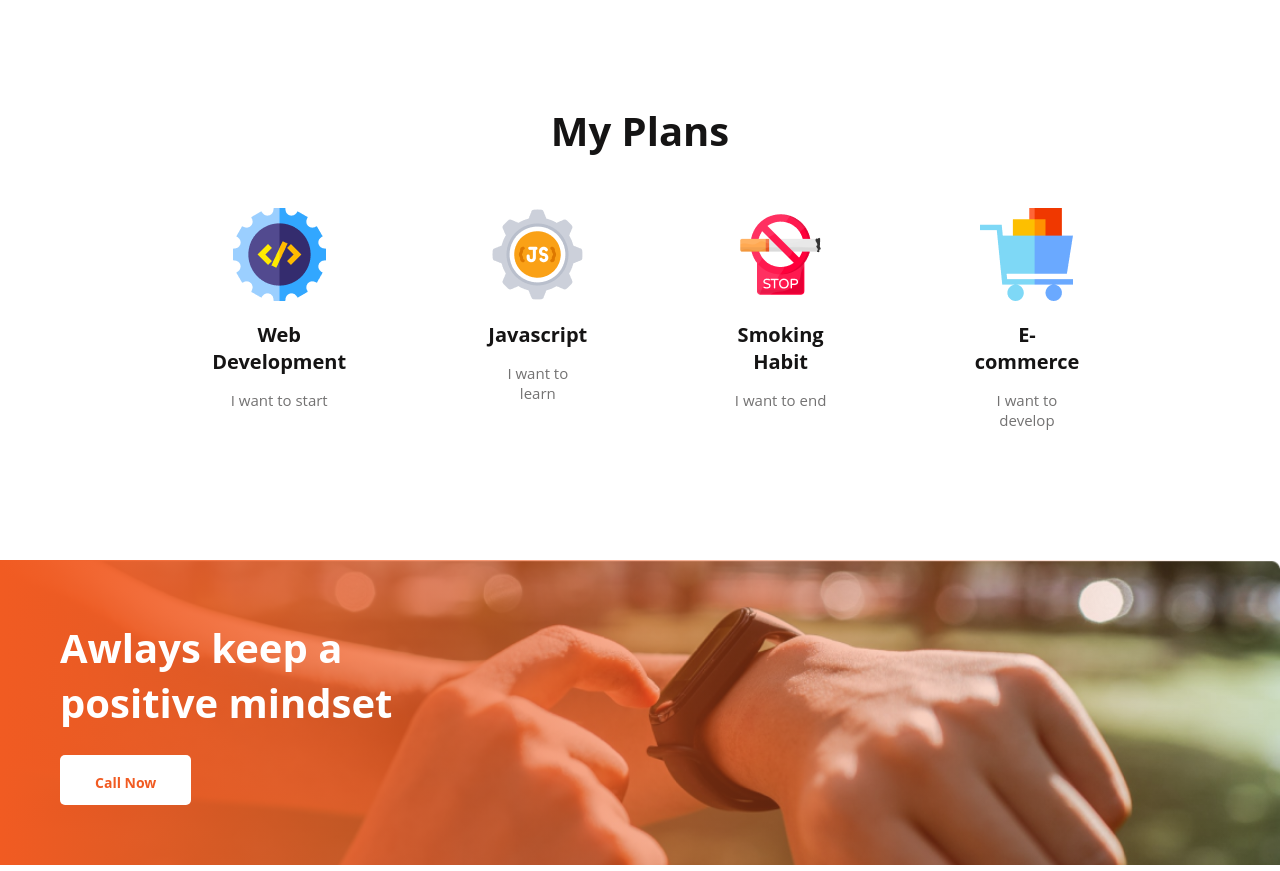
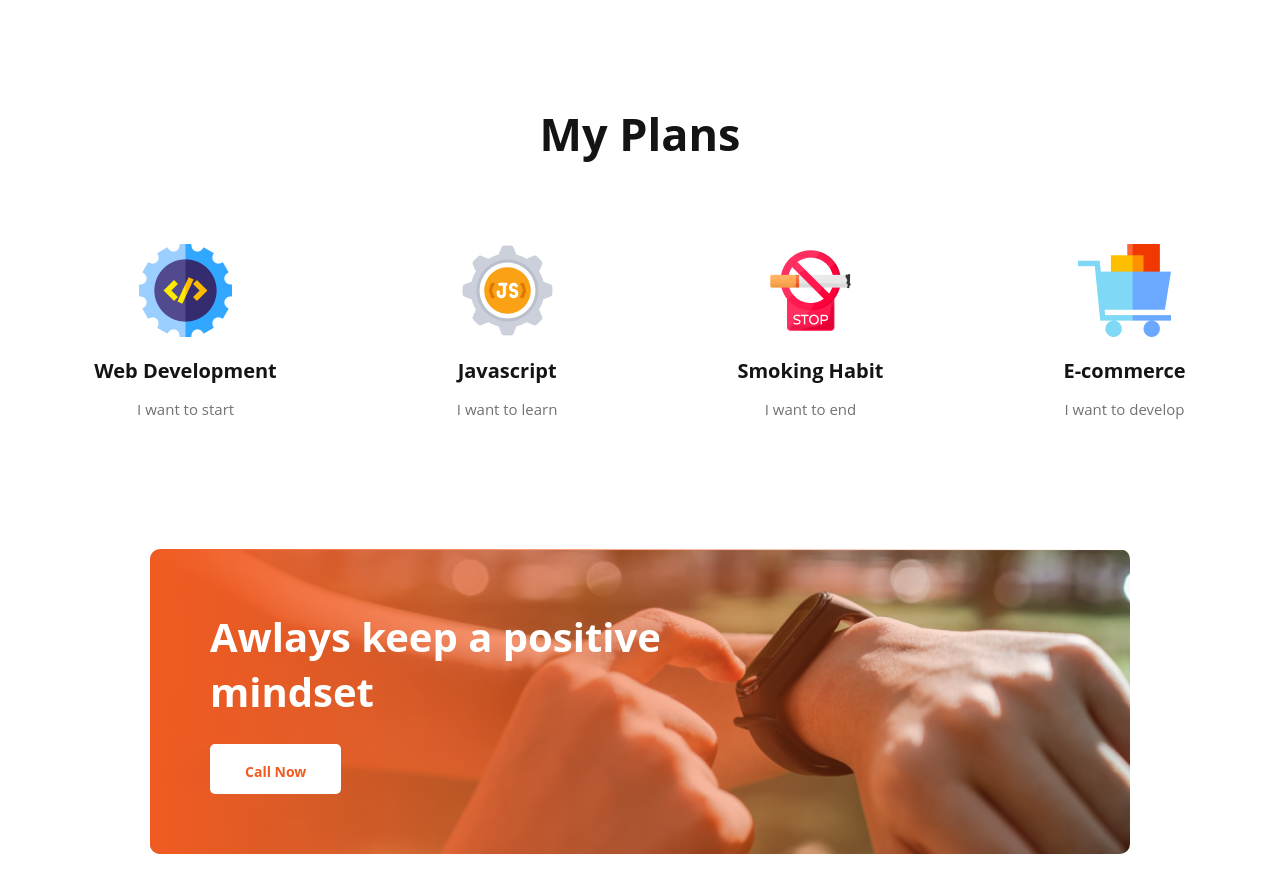
Before and after one commit to tama-saha/new-year-new-me, a plain HTML site: page index.html in a window 1280 px wide. Shown: the part 1669-2540 px from the top of the page. Drawn offline with Linux system fonts and the light colour scheme.

Commit message:
updated style

```diff
--- a/index.html
+++ b/index.html
@@ -68,7 +68,7 @@
         </section>
         <!-- Gradient Section -->
         <section class="gradient">
-            <div class="background">
+            <div>
                 <div class="gradient-content">
                     <h3 class="gradient-title">Awlays keep a positive mindset</h3>
                     <button class="primary-btn">Call Now</button>
--- a/style.css
+++ b/style.css
@@ -87,20 +87,21 @@
 
 /* My plans section styles */
 .my-plan {
-    padding: 0 200px 130px;
+    padding-bottom: 130px;
 }
 
 .section-title {
     color: #151414;
     font-weight: 700;
-    font-size: 40px;
+    font-size: 45px;
     text-align: center;
-    padding: 100px 0 50px 0;
+    padding: 100px 0 80px 0;
 }
 
 .my-plans-section {
     display: flex;
-    gap: 130px;
+    gap: 180px;
+    justify-content: center;
 }
 
 .plan {
@@ -126,13 +127,14 @@
     background: url('images/watch.png');
     background-repeat: no-repeat;
     background-size: cover;
-
+    margin: 0px 150px;
+    border-radius: 10px;
 }
 
-
 .gradient-content {
-    background: linear-gradient(90deg, #F15B22 0%, rgba(241, 91, 34, 0) 100%);
-    padding: 60px 800px 60px 60px;
+    background-image: linear-gradient(90deg, #F15B22 0%, rgba(241, 91, 34, 0) 100%);
+    padding: 60px 400px 60px 60px;
+    border-radius: 10px;
 }
 
 .gradient-title {
```
